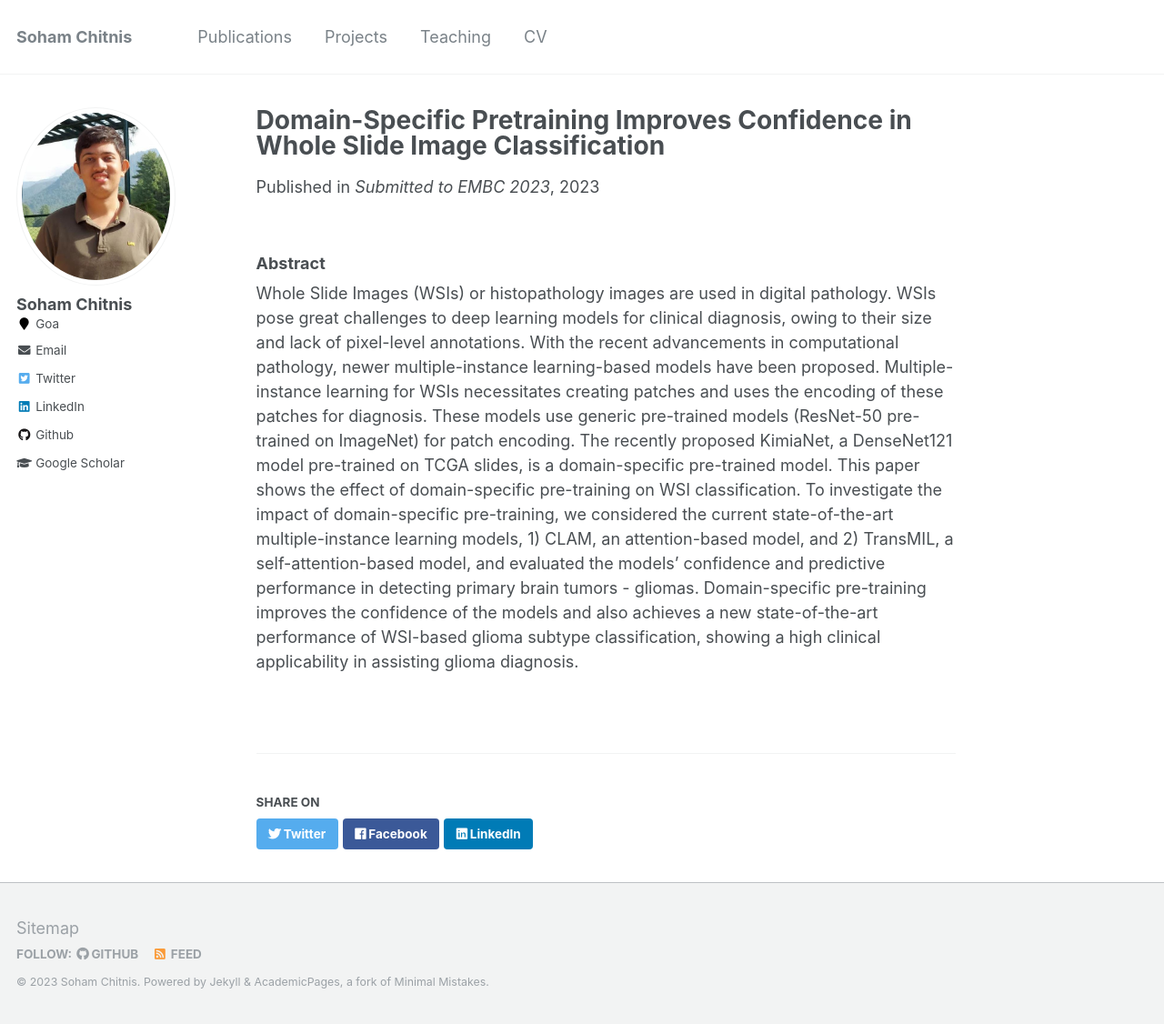
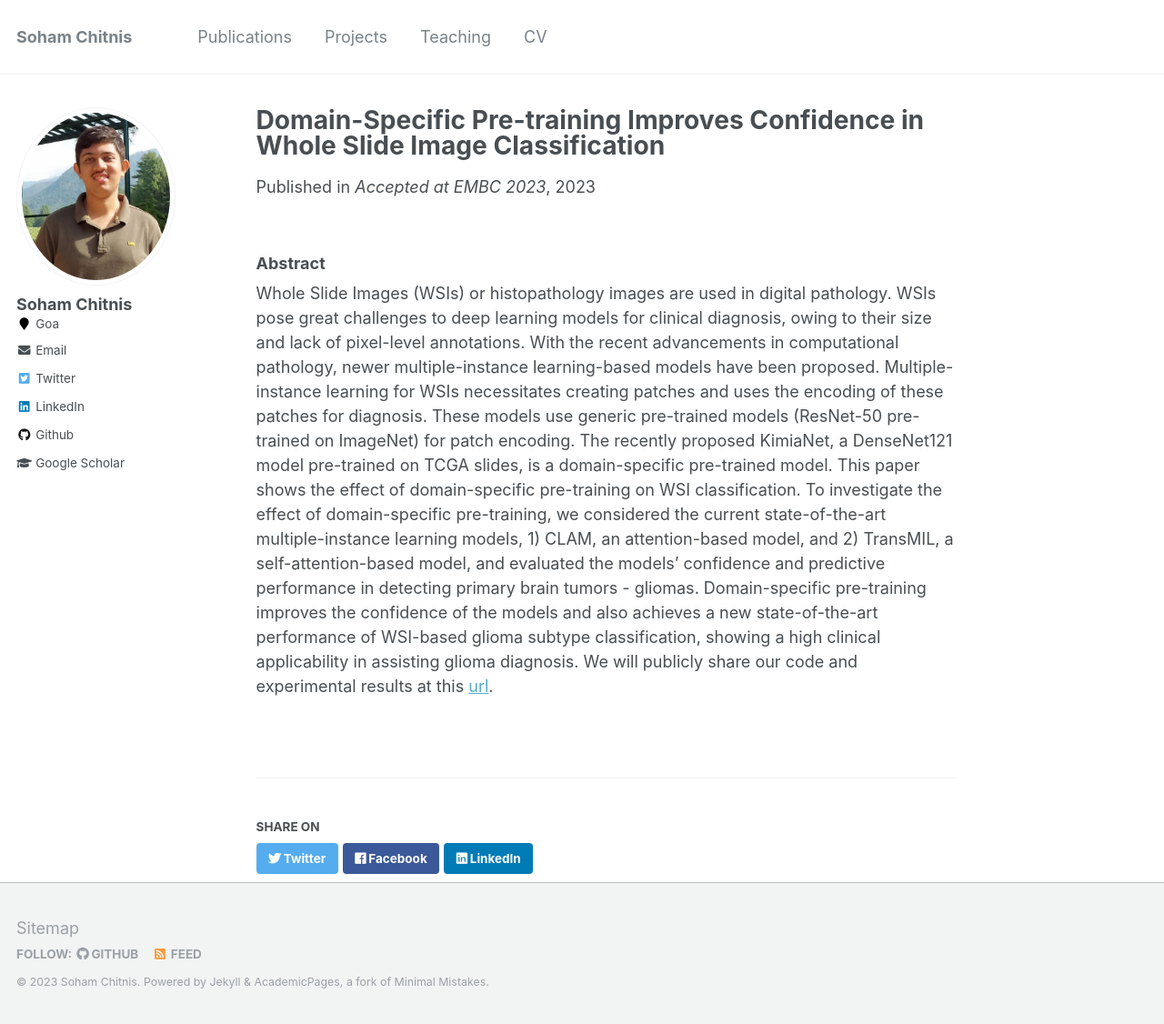
Before and after one commit to soham-chitnis10/soham-chitnis10_archived.github.io, a Jekyll site: the page built from _publications/2023-02-20-Domain-Specific_Pretraining_Improves_Confidence_in_Whole_Slide_Image_Classification.md, in a window 1280 px wide and 1126 px high. Shown: the whole window at 91% size. Built offline with Jekyll 4.4.1, drawn with Linux system fonts in a browser that asks for light colours.

Commit message:
Update 2023-02-20-Domain-Specific_Pretraining_Improves_Confidence_in_Whole_Slide_Image_Classification.md

```diff
--- a/_publications/2023-02-20-Domain-Specific_Pretraining_Improves_Confidence_in_Whole_Slide_Image_Classification.md
+++ b/_publications/2023-02-20-Domain-Specific_Pretraining_Improves_Confidence_in_Whole_Slide_Image_Classification.md
@@ -1,11 +1,11 @@
 ---
-title: "Domain-Specific Pretraining Improves Confidence in Whole Slide Image Classification"
+title: "Domain-Specific Pre-training Improves Confidence in Whole Slide Image Classification"
 collection: preprints
 permalink: /publications/2023-02-23-embc
 date: 2023-02-20
-venue: 'Submitted to EMBC 2023'
+venue: 'Accepted at EMBC 2023'
 paperurl: 'https://arxiv.org/abs/2302.09833'
 ---
 
 ### Abstract
- Whole Slide Images (WSIs) or histopathology images are used in digital pathology. WSIs pose great challenges to deep learning models for clinical diagnosis, owing to their size and lack of pixel-level annotations. With the recent advancements in computational pathology, newer multiple-instance learning-based models have been proposed. Multiple-instance learning for WSIs necessitates creating patches and uses the encoding of these patches for diagnosis. These models use generic pre-trained models (ResNet-50 pre-trained on ImageNet) for patch encoding. The recently proposed KimiaNet, a DenseNet121 model pre-trained on TCGA slides, is a domain-specific pre-trained model. This paper shows the effect of domain-specific pre-training on WSI classification. To investigate the impact of domain-specific pre-training, we considered the current state-of-the-art multiple-instance learning models, 1) CLAM, an attention-based model, and 2) TransMIL, a self-attention-based model, and evaluated the models' confidence and predictive performance in detecting primary brain tumors - gliomas. Domain-specific pre-training improves the confidence of the models and also achieves a new state-of-the-art performance of WSI-based glioma subtype classification, showing a high clinical applicability in assisting glioma diagnosis.
+Whole Slide Images (WSIs) or histopathology images are used in digital pathology. WSIs pose great challenges to deep learning models for clinical diagnosis, owing to their size and lack of pixel-level annotations. With the recent advancements in computational pathology, newer multiple-instance learning-based models have been proposed. Multiple-instance learning for WSIs necessitates creating patches and uses the encoding of these patches for diagnosis. These models use generic pre-trained models (ResNet-50 pre-trained on ImageNet) for patch encoding. The recently proposed KimiaNet, a DenseNet121 model pre-trained on TCGA slides, is a domain-specific pre-trained model. This paper shows the effect of domain-specific pre-training on WSI classification. To investigate the effect of domain-specific pre-training, we considered the current state-of-the-art multiple-instance learning models, 1) CLAM, an attention-based model, and 2) TransMIL, a self-attention-based model, and evaluated the models' confidence and predictive performance in detecting primary brain tumors - gliomas. Domain-specific pre-training improves the confidence of the models and also achieves a new state-of-the-art performance of WSI-based glioma subtype classification, showing a high clinical applicability in assisting glioma diagnosis. We will publicly share our code and experimental results at this [url](https://github.com/soham-chitnis10/WSI-domain-specific).
```
